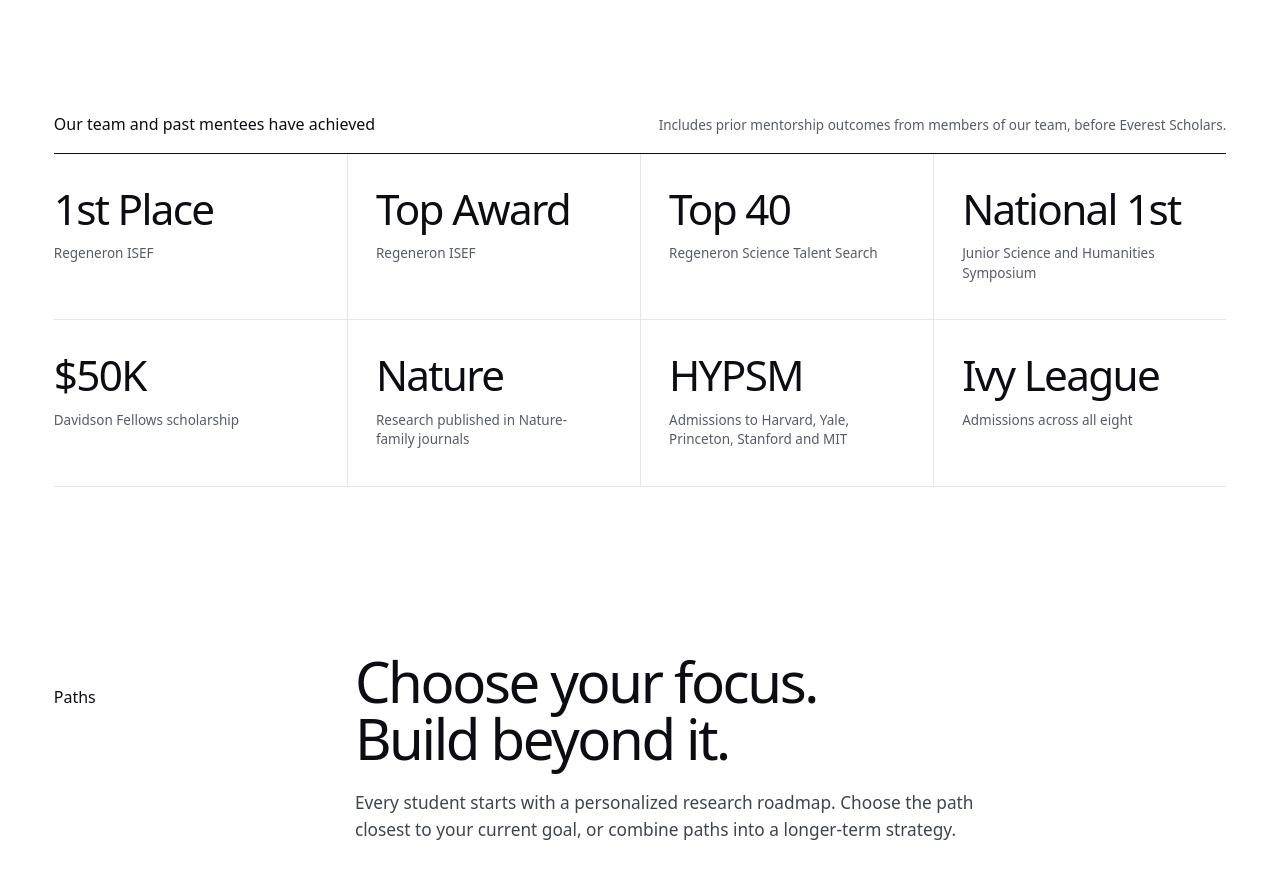
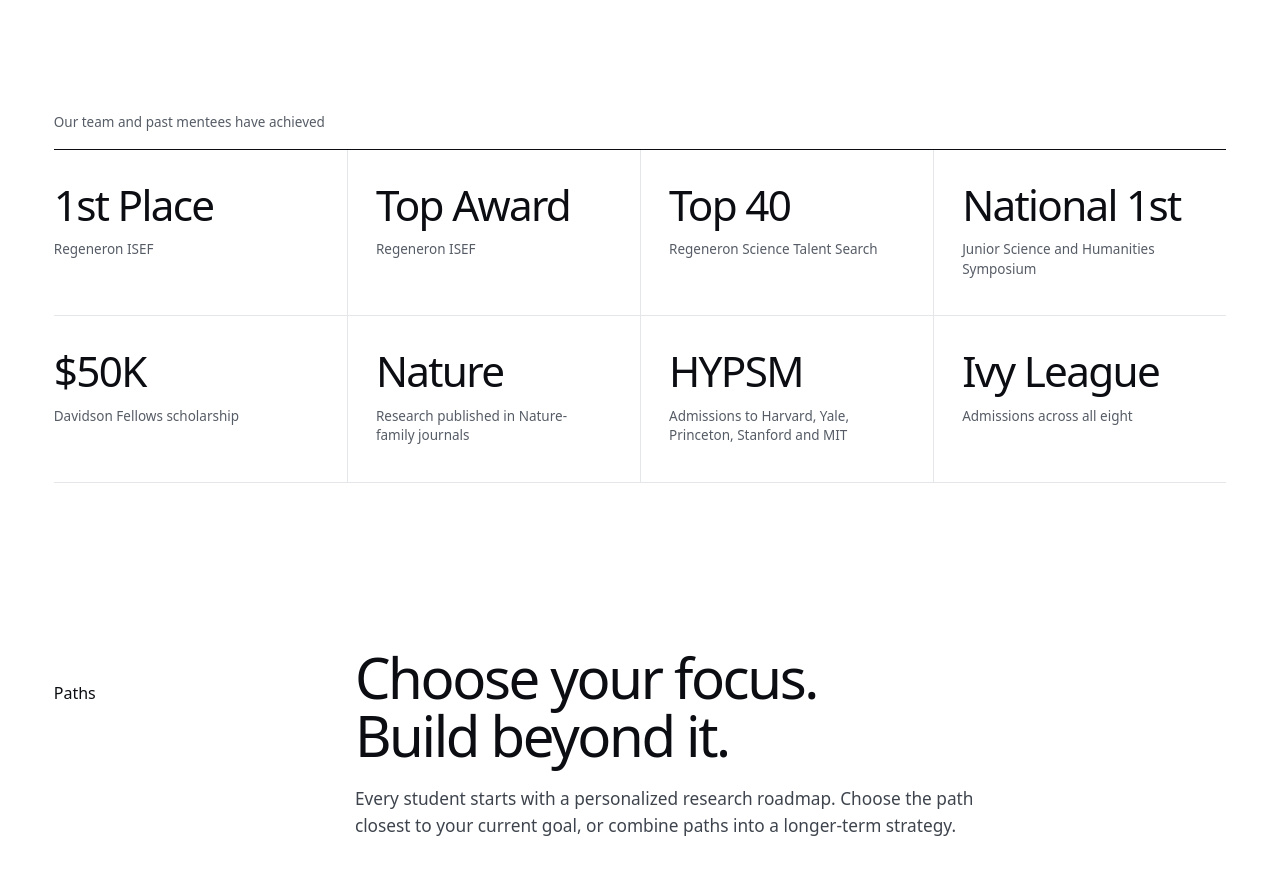
Before and after one commit to ShadowCoder1/everest-scholars-site, a plain HTML site: page index.html in a window 1280 px wide. Shown: the part 3528-4406 px from the top of the page. Drawn offline with Linux system fonts and the light colour scheme; a web font is replaced by a local one.

Commit message:
Remove proof strip footnote

```diff
--- a/index.html
+++ b/index.html
@@ -748,7 +748,7 @@
     </div>
 
     <div class="es-proof">
-      <div class="es-proof-h"><p>Our team and past mentees have achieved</p><p>Includes prior mentorship outcomes from members of our team, before Everest&nbsp;Scholars.</p></div>
+      <div class="es-proof-h"><p>Our team and past mentees have achieved</p></div>
       <ul class="es-proof-l"><li><b>1st Place</b><span>Regeneron ISEF</span></li><li><b>Top Award</b><span>Regeneron ISEF</span></li><li><b>Top 40</b><span>Regeneron Science Talent Search</span></li><li><b>National 1st</b><span>Junior Science and Humanities Symposium</span></li><li><b>$50K</b><span>Davidson Fellows scholarship</span></li><li><b>Nature</b><span>Research published in Nature-family journals</span></li><li><b>HYPSM</b><span>Admissions to Harvard, Yale, Princeton, Stanford and MIT</span></li><li><b>Ivy League</b><span>Admissions across all eight</span></li></ul>
     </div>
 
```
